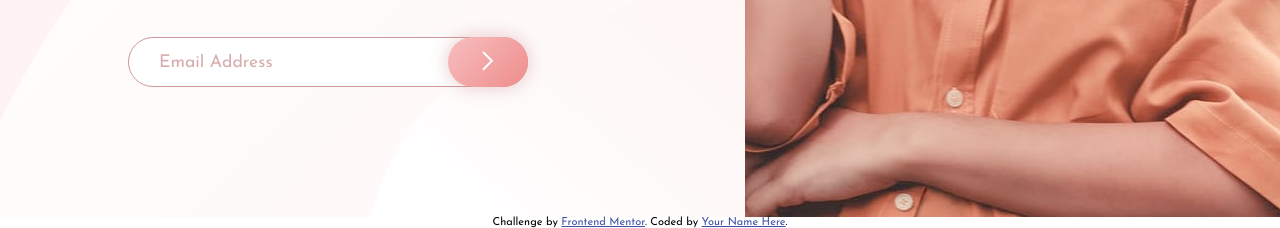
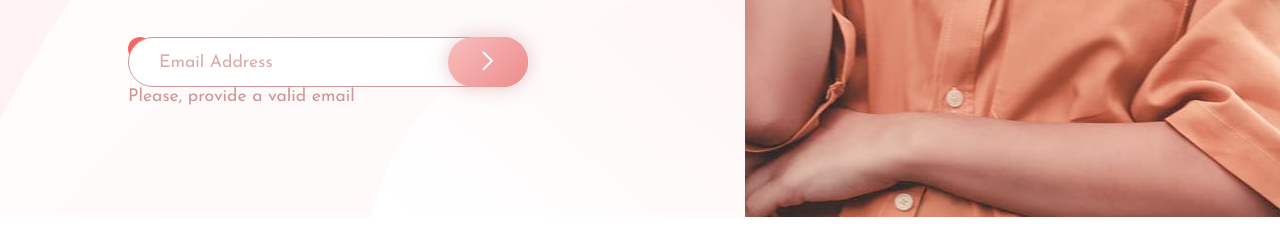
Before and after one commit to Nuclear10/Training, a plain HTML site: page index.html in a window 1280 px wide. Shown: the part 583-811 px from the top of the page. Drawn offline with Linux system fonts and the light colour scheme.

Commit message:
Update index.html

```diff
--- a/index.html
+++ b/index.html
@@ -16,26 +16,27 @@
   </style>
 </head>
 <body>
+
   <header><img src="./images/logo.svg" alt="Logo" class="logo"></header>
+
   <div class="container">
     <div class="left">
+
       <h1>We're<br> <span>coming<br> soon</span></h1>
-  <p>Hello fellow shoppers! We're currently building our new fashion store.
+      <p>Hello fellow shoppers! We're currently building our new fashion store.
   Add your email below to stay up-to-date with announcements and our launch deals.</p>
-    <form action="#">
+
+  <form action="#">
       <input type="email" placeholder="Email Address">
+      <img src="./images/icon-error.svg" class="error-icon" alt="">
       <button type="submit"><img src="./images/icon-arrow.svg" alt="submit"></button>
+      <p class="error-text">Please, provide a valid email</p>
     </form>
+
   </div>
   <div class="right"></div>
   </div>
 
-  <footer>
-    <p class="attribution">
-      Challenge by <a href="https://www.frontendmentor.io?ref=challenge" target="_blank">Frontend Mentor</a>.
-      Coded by <a href="#">Your Name Here</a>.
-    </p>
-  </footer>
   <script src="./main.js"></script>
 </body>
 </html>
```
